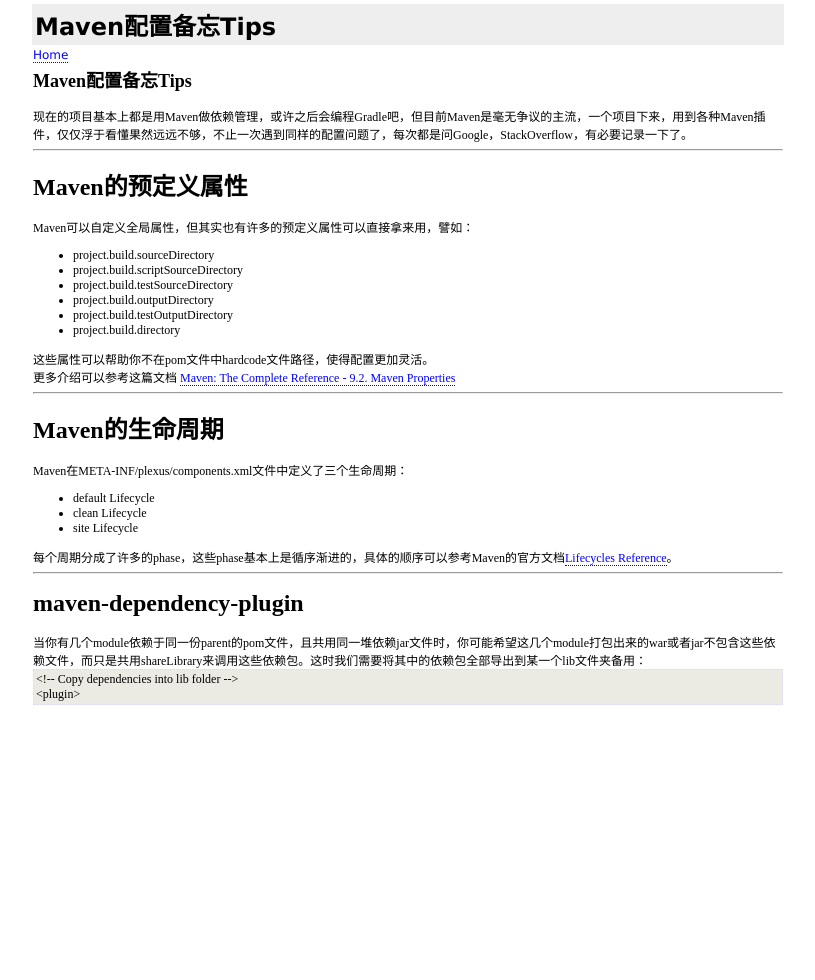
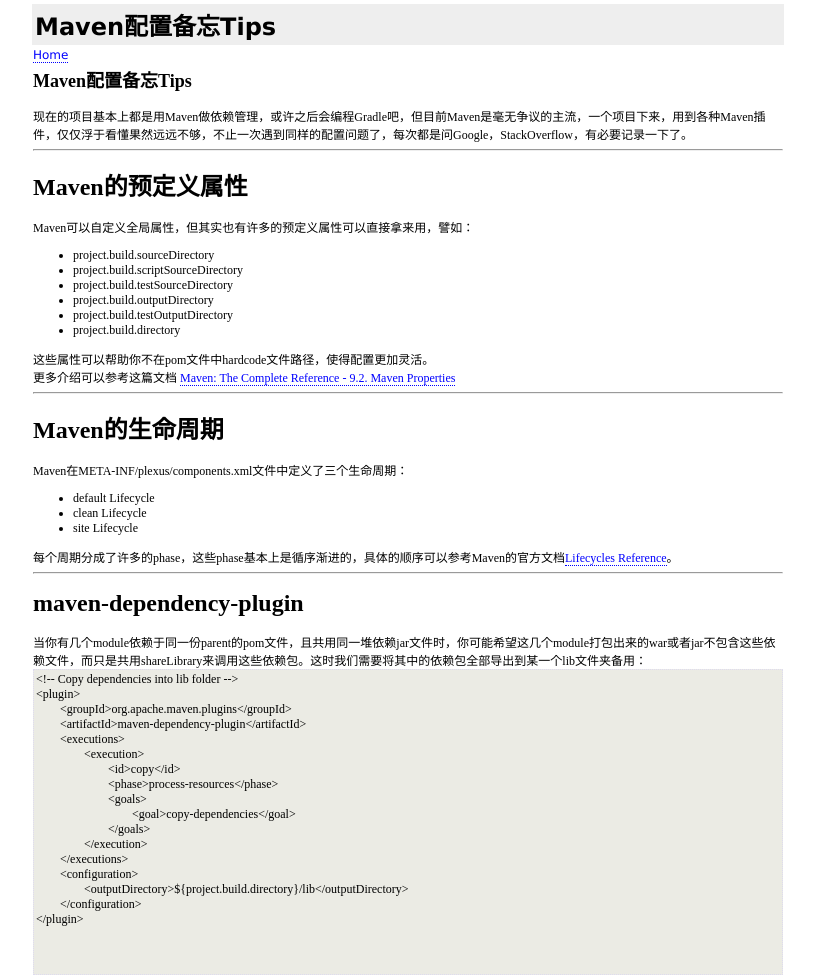
Before and after one commit to CS326-OSUF16/test2-dfb-osu, a Jekyll site: the page built from _posts/2016-08-15-Maven使用备忘tips.html, in a window 1280 px wide. Shown: the whole page, without its empty margins (232-1047 px from the left). Built offline with Jekyll 4.4.1, drawn with Linux system fonts in a browser that asks for light colours; before the commit the page ends 900 px from its top, so only the background shows below that.

Commit message:
Update 2016-08-15-Maven使用备忘tips.html

```diff
--- a/_posts/2016-08-15-Maven使用备忘tips.html
+++ b/_posts/2016-08-15-Maven使用备忘tips.html
@@ -37,7 +37,7 @@
 <hr/>
 <h1>maven-dependency-plugin</h1>
 当你有几个module依赖于同一份parent的pom文件，且共用同一堆依赖jar文件时，你可能希望这几个module打包出来的war或者jar不包含这些依赖文件，而只是共用shareLibrary来调用这些依赖包。这时我们需要将其中的依赖包全部导出到某一个lib文件夹备用：
-<textarea row=20>
+<textarea rows=20>
 <!-- Copy dependencies into lib folder -->
 <plugin>
 	<groupId>org.apache.maven.plugins</groupId>
```
